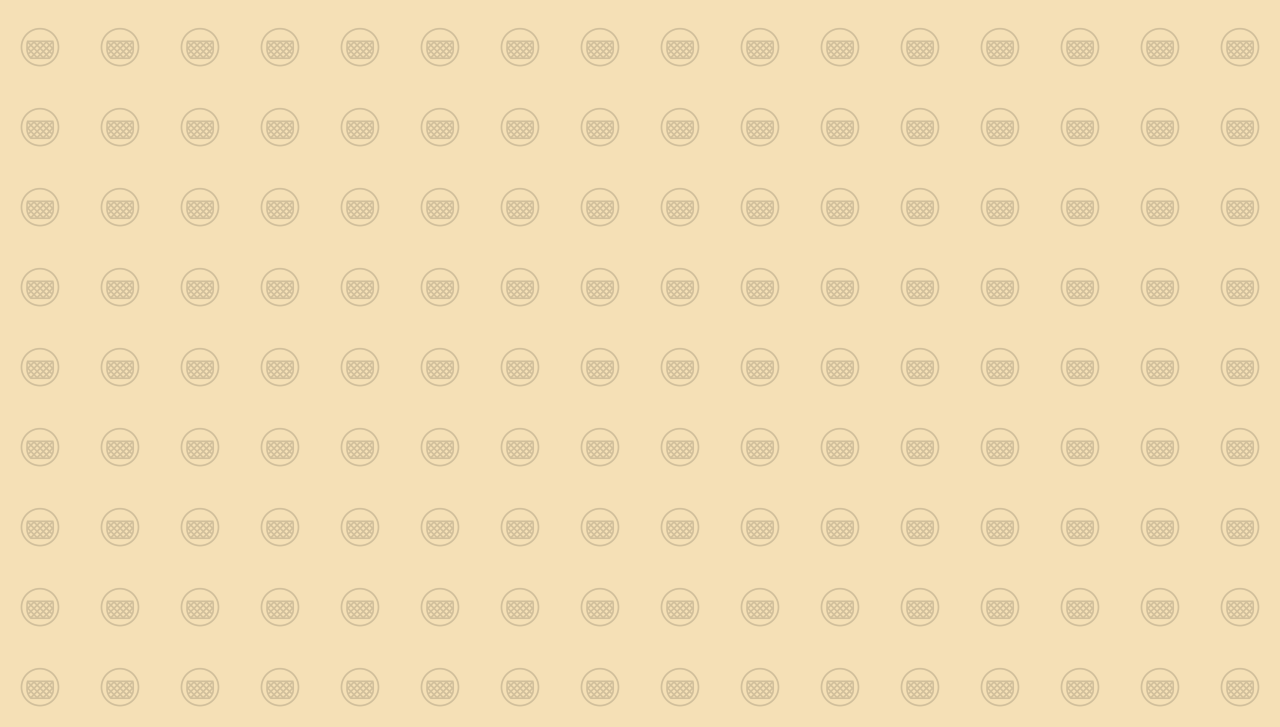
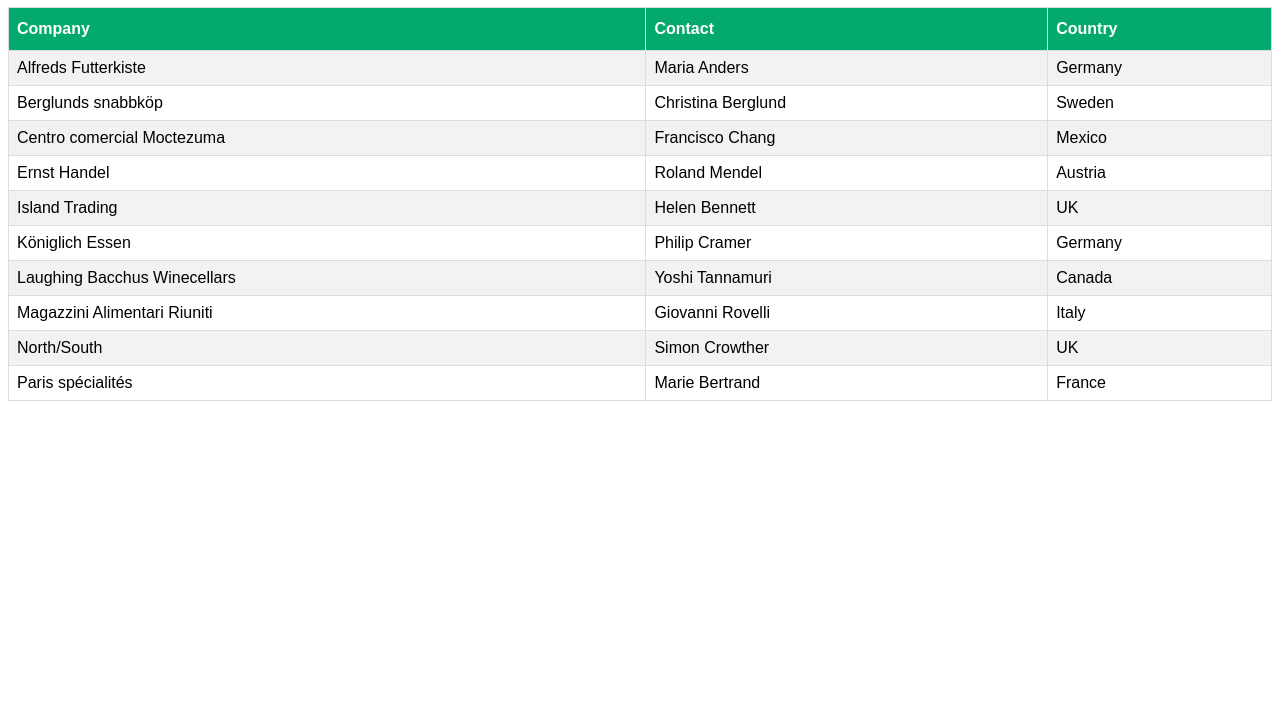
Before and after one commit to kapiteng/kaboong_netlifylink, a plain HTML site: page index.html in a window 1280 px wide. Shown: the part 73-800 px from the top of the page. Drawn offline with Linux system fonts and the light colour scheme.

Commit message:
Update index.html

```diff
--- a/index.html
+++ b/index.html
@@ -1,18 +1,92 @@
 <!DOCTYPE html>
 <html>
 <head>
-<meta charset="utf-8">
 <style>
-body {
-  background-image: url("logo_kaboong3.png");
+#customers {
+  font-family: Arial, Helvetica, sans-serif;
+  border-collapse: collapse;
+  width: 100%;
 }
 
-h1 {  text-align: center;}
+#customers td, #customers th {
+  border: 1px solid #ddd;
+  padding: 8px;
+}
 
+#customers tr:nth-child(even){background-color: #f2f2f2;}
+
+#customers tr:hover {background-color: #ddd;}
+
+#customers th {
+  padding-top: 12px;
+  padding-bottom: 12px;
+  text-align: left;
+  background-color: #04AA6D;
+  color: white;
+}
 </style>
 </head>
 <body>
 
-<h1>Under Construction</h1>
+<h1>A Fancy Table</h1>
+
+<table id="customers">
+  <tr>
+    <th>Company</th>
+    <th>Contact</th>
+    <th>Country</th>
+  </tr>
+  <tr>
+    <td>Alfreds Futterkiste</td>
+    <td>Maria Anders</td>
+    <td>Germany</td>
+  </tr>
+  <tr>
+    <td>Berglunds snabbköp</td>
+    <td>Christina Berglund</td>
+    <td>Sweden</td>
+  </tr>
+  <tr>
+    <td>Centro comercial Moctezuma</td>
+    <td>Francisco Chang</td>
+    <td>Mexico</td>
+  </tr>
+  <tr>
+    <td>Ernst Handel</td>
+    <td>Roland Mendel</td>
+    <td>Austria</td>
+  </tr>
+  <tr>
+    <td>Island Trading</td>
+    <td>Helen Bennett</td>
+    <td>UK</td>
+  </tr>
+  <tr>
+    <td>Königlich Essen</td>
+    <td>Philip Cramer</td>
+    <td>Germany</td>
+  </tr>
+  <tr>
+    <td>Laughing Bacchus Winecellars</td>
+    <td>Yoshi Tannamuri</td>
+    <td>Canada</td>
+  </tr>
+  <tr>
+    <td>Magazzini Alimentari Riuniti</td>
+    <td>Giovanni Rovelli</td>
+    <td>Italy</td>
+  </tr>
+  <tr>
+    <td>North/South</td>
+    <td>Simon Crowther</td>
+    <td>UK</td>
+  </tr>
+  <tr>
+    <td>Paris spécialités</td>
+    <td>Marie Bertrand</td>
+    <td>France</td>
+  </tr>
+</table>
+
 </body>
 </html>
```
